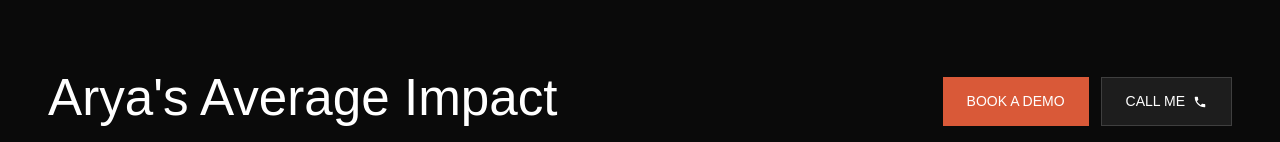
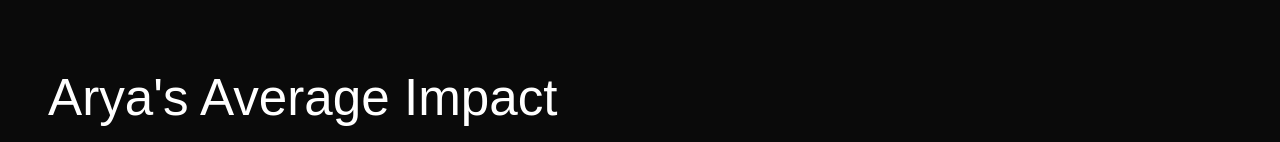
Before and after one commit to kkeyxxvii/houseofagents-website, a Next.js app: page /try-ai-agent in a window 1280 px wide. Shown: the part 810-952 px from the top of the page. Built offline with nearby package versions, Linux system fonts and the light colour scheme; a web font is replaced by a local one.

Commit message:
StatsBar: remove Book Demo and Call Me buttons
Co-Authored-By: Claude Sonnet 4.6 <noreply@anthropic.com>

```diff
--- a/app/try-ai-agent/page.tsx
+++ b/app/try-ai-agent/page.tsx
@@ -393,22 +393,12 @@ function StatsBar() {
   return (
     <section ref={ref} style={{ background: "#0a0a0a", padding: "80px 24px" }}>
       <div className="container-site">
-        {/* Heading + CTAs */}
-        <div style={{ display: "flex", alignItems: "flex-end", justifyContent: "space-between", marginBottom: 56, flexWrap: "wrap", gap: 24 }}>
+        {/* Heading */}
+        <div style={{ marginBottom: 56 }}>
           <motion.h2 initial={{ opacity: 0, y: 20 }} animate={inView ? { opacity: 1, y: 0 } : {}} transition={{ duration: 0.6 }}
             style={{ fontFamily: "Bdogrotesk, Arial, sans-serif", fontSize: "clamp(32px, 4vw, 52px)", fontWeight: 300, color: "#ffffff", margin: 0, lineHeight: 1.1 }}>
             Arya&apos;s Average Impact
           </motion.h2>
-          <motion.div initial={{ opacity: 0, y: 20 }} animate={inView ? { opacity: 1, y: 0 } : {}} transition={{ duration: 0.6, delay: 0.1 }}
-            style={{ display: "flex", gap: 12 }}>
-            <a href="#talk-to-arya" style={{ display: "inline-flex", alignItems: "center", gap: 8, padding: "13px 24px", fontSize: 14, fontWeight: 400, textTransform: "uppercase", borderRadius: 0, background: "#D95938", color: "#ffffff", textDecoration: "none", fontFamily: "Plusjakartasans, Arial, sans-serif" }}>
-              Book a Demo
-            </a>
-            <a href="tel:+919873322457" style={{ display: "inline-flex", alignItems: "center", gap: 8, padding: "13px 24px", fontSize: 14, fontWeight: 400, textTransform: "uppercase", borderRadius: 0, background: "rgba(255,255,255,0.08)", border: "1px solid rgba(255,255,255,0.15)", color: "#ffffff", textDecoration: "none", fontFamily: "Plusjakartasans, Arial, sans-serif" }}>
-              Call Me
-              <svg width="14" height="14" viewBox="0 0 24 24" fill="currentColor"><path d="M6.62 10.79a15.053 15.053 0 006.59 6.59l2.2-2.2c.27-.27.67-.36 1.02-.24 1.12.37 2.33.57 3.57.57.55 0 1 .45 1 1V20c0 .55-.45 1-1 1-9.39 0-17-7.61-17-17 0-.55.45-1 1-1h3.5c.55 0 1 .45 1 1 0 1.25.2 2.45.57 3.57.11.35.03.74-.25 1.02l-2.2 2.2z"/></svg>
-            </a>
-          </motion.div>
         </div>
 
         {/* Divider */}
```
